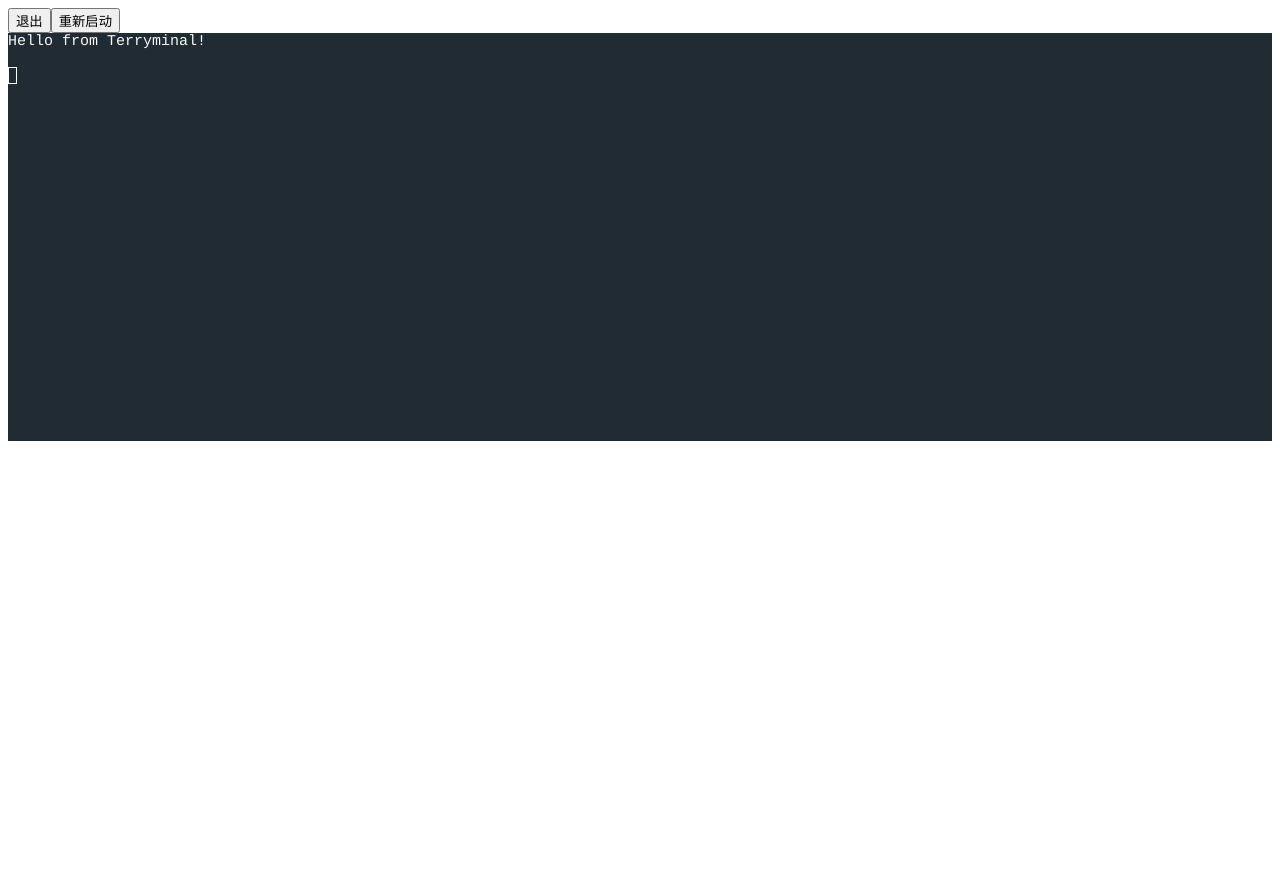
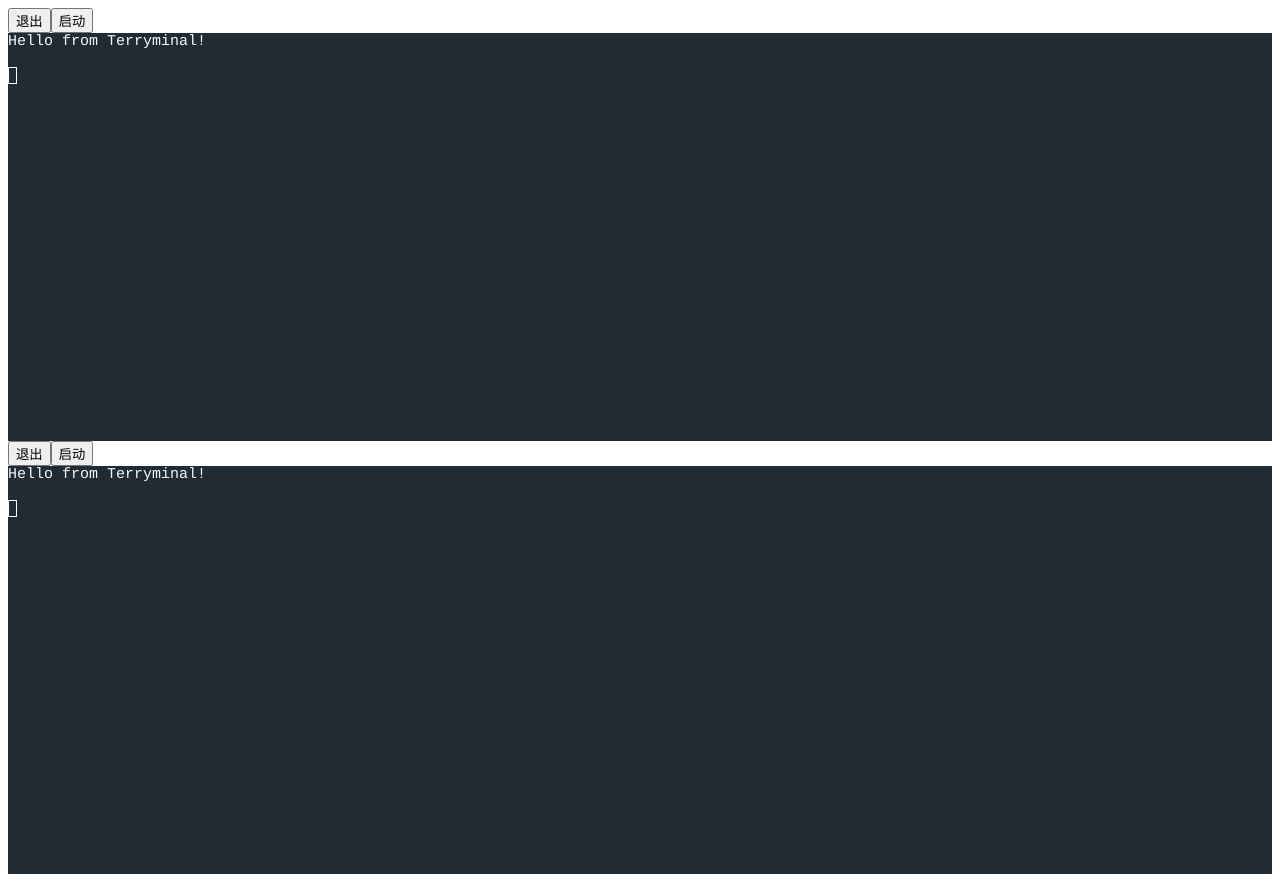
Before and after one commit to Banana-Boat/terryminal-fe, a React (Vite) app: page / in a window 1280 px wide. Before the commit the page ends 800 px from the top, so only its background shows below. Built offline with nearby package versions, Linux system fonts and the light colour scheme; no server answers.

Commit message:
update: 补充socket部分注释

```diff
--- a/src/App.tsx
+++ b/src/App.tsx
@@ -1,11 +1,11 @@
-import { TermSocketContext, TermSocketProvider } from "./contexts/term-socket";
+import { TermSocketProvider } from "./contexts/term-socket";
 import Terryminal from "./components/terryminal";
-import { useContext } from "react";
 
 function App() {
   return (
     <TermSocketProvider>
       <Terryminal ptyID="xtg1" />
+      <Terryminal ptyID="xtg2" />
     </TermSocketProvider>
   );
 }
--- a/src/components/terryminal/index.tsx
+++ b/src/components/terryminal/index.tsx
@@ -1,10 +1,4 @@
-import {
-  useContext,
-  useEffect,
-  useLayoutEffect,
-  useRef,
-  useState,
-} from "react";
+import { useContext, useEffect, useLayoutEffect, useRef } from "react";
 import { MyTerm } from "./myTerm.js";
 import "xterm/css/xterm.css";
 
@@ -16,16 +10,19 @@
 }
 
 function Terryminal({ ptyID }: IProps) {
-  const { isConnected, termSocket, addMsgListener, removeMsgListener } =
+  const { termSocket, addMsgListener, removeMsgListener } =
     useContext(TermSocketContext);
+
   const termDomRef = useRef<HTMLDivElement>(null); // 用于获取MyTerm绑定的dom元素
-  const myTerm = useRef<MyTerm>(new MyTerm(ptyID, termSocket)).current;
+  const myTerm = useRef<MyTerm>(new MyTerm(ptyID, termSocket)).current; // 创建MyTerm实例
 
+  // 注册该ptyID的消息监听器
   useEffect(() => {
     addMsgListener(ptyID, myTerm.onMessage.bind(myTerm));
     return () => removeMsgListener(ptyID, myTerm.onMessage.bind(myTerm));
   }, []);
 
+  // 绑定MyTerm实例与dom
   useLayoutEffect(() => {
     myTerm.term.open(termDomRef.current!);
   }, []);
@@ -33,7 +30,13 @@
   return (
     <>
       <button onClick={() => myTerm.quit()}>退出</button>
-      <button onClick={() => myTerm.restart()}>重新启动</button>
+      <button
+        onClick={() => {
+          if (!myTerm.start()) alert("终端启动失败，请稍后重试");
+        }}
+      >
+        启动
+      </button>
       <div ref={termDomRef} className={styles.terminal}></div>
     </>
   );
--- a/src/components/terryminal/myTerm.ts
+++ b/src/components/terryminal/myTerm.ts
@@ -6,10 +6,10 @@
 } from "../../contexts/term-socket/types.js";
 
 export class MyTerm {
-  term: Terminal;
-  termSocket: TermSocket;
-  curInput: string;
+  term: Terminal; // xterm实例
+  termSocket: TermSocket; // socket实例
   ptyID: string;
+  curInput: string; // 当前输入缓冲区
 
   constructor(ptyID: string, socket: TermSocket) {
     this.term = new Terminal({
@@ -26,37 +26,41 @@
     this.curInput = "";
 
     this.init();
-    this.termSocket.start(this.ptyID);
   }
 
+  // 打印欢迎信息
   greet() {
     this.term.write("Hello from Terryminal!\r\n\r\n");
   }
 
   init() {
+    // 监听键盘输入
     this.term.onKey(({ key, domEvent: e }) => {
       if (e.code === "Enter") {
-        console.log(this.curInput);
-
+        // 回车键入
         if (this.curInput.length > 0) {
           this.termSocket.runCmd(this.ptyID, {
             cmd: this.curInput,
           });
         }
       } else if (e.code === "Backspace") {
+        // 退格键入
         if (this.curInput.length > 0) {
-          this.term.write("\b \b");
-          this.curInput = this.curInput.slice(0, -1);
+          this.term.write("\b \b"); // 退格
+          this.curInput = this.curInput.slice(0, -1); // 从缓冲区删除字符
         }
       } else if (e.code === "Tab") {
+        // Tab键入，待实现
         e.preventDefault();
       } else {
+        // 普通字符键入
         this.curInput += key;
         this.term.write(key);
       }
     });
   }
 
+  // socket消息处理
   onMessage(event: ITermSocketEventType, data: any) {
     console.log(event, data);
     switch (event) {
@@ -67,6 +71,7 @@
         const { result, isError } = data as IRunCmdServerData;
         if (isError) break;
 
+        // 由于键盘输入的命令会被后端返回值回显，所以需要先清空当前输入
         if (this.curInput.length > 0) {
           for (let i = 0; i < this.curInput.length; i++) {
             this.term.write("\b \b");
@@ -83,10 +88,15 @@
     }
   }
 
-  restart() {
+  // 启动pty，若启动失败，返回false
+  start() {
+    if (!this.termSocket.isConnected()) return false;
+
     this.termSocket.start(this.ptyID);
+    return true;
   }
 
+  // 退出pty
   quit() {
     this.termSocket.end(this.ptyID);
   }
--- a/src/contexts/term-socket/index.tsx
+++ b/src/contexts/term-socket/index.tsx
@@ -3,14 +3,12 @@
 import { MessageListener } from "./types.js";
 
 interface ITermSocketContext {
-  isConnected: boolean;
-  termSocket: TermSocket;
-  addMsgListener: (ptyID: string, listener: MessageListener) => void;
-  removeMsgListener: (ptyID: string, listener: MessageListener) => void;
+  termSocket: TermSocket; // socket实例对象
+  addMsgListener: (ptyID: string, listener: MessageListener) => void; // 添加某个pty的消息监听器
+  removeMsgListener: (ptyID: string, listener: MessageListener) => void; // 移除某个pty的消息监听器
 }
 
 const TermSocketContext = createContext<ITermSocketContext>({
-  isConnected: false,
   termSocket: new TermSocket(),
   addMsgListener: () => {},
   removeMsgListener: () => {},
@@ -21,13 +19,10 @@
 }
 
 function TermSocketProvider({ children }: IProps) {
-  const { termSocket } = useContext(TermSocketContext);
+  const { termSocket } = useContext(TermSocketContext); // 获取socket实例对象
 
-  const [isConnected, setIsConnected] = useState(false);
-
+  // 组件销毁时关闭socket连接
   useEffect(() => {
-    termSocket.init().then(() => setIsConnected(true));
-
     return () => termSocket.close();
   }, []);
 
@@ -41,7 +36,7 @@
 
   return (
     <TermSocketContext.Provider
-      value={{ isConnected, termSocket, addMsgListener, removeMsgListener }}
+      value={{ termSocket, addMsgListener, removeMsgListener }}
     >
       {children}
     </TermSocketContext.Provider>
--- a/src/contexts/term-socket/termSocket.ts
+++ b/src/contexts/term-socket/termSocket.ts
@@ -12,43 +12,43 @@
     const { VITE_WS_HOST, VITE_WS_PORT } = import.meta.env;
     this.socket = new WebSocket(`ws://${VITE_WS_HOST}:${VITE_WS_PORT}`);
 
-    this.socket.onmessage = (msg) => {
+    // 解析消息，根据ptyID分发给对应的消息监听器
+    this.socket.addEventListener("message", (msg) => {
       const { event, ptyID, data } = JSON.parse(msg.data) as ITermSocketMessage;
-      console.log("onmessage: ", event, ptyID, data);
       const listeners = this.msgListeners[ptyID] ?? [];
       listeners.forEach((listener) => listener(event, data));
-    };
+    });
 
     this.socket.addEventListener("close", (e) => console.log("onclose: ", e));
     this.socket.addEventListener("error", (e) => console.log("onerror: ", e));
+    this.socket.addEventListener("open", () => console.log("onpen"));
   }
 
-  init() {
-    return new Promise((resolve) => {
-      this.socket.addEventListener("open", () => {
-        console.log("onpen");
-        resolve(true);
-      });
-    });
+  // 添加某个pty的消息监听器
+  addMsgListener(ptyID: string, listener: MessageListener) {
+    this.msgListeners[ptyID] = [...(this.msgListeners[ptyID] ?? []), listener];
   }
 
-  addMsgListener(ptyID: string, listener: MessageListener) {
-    this.msgListeners[ptyID] = [...(this.msgListeners[ptyID] ?? []), listener];
-    console.log(this.msgListeners);
-  }
-
+  // 移除某个pty的消息监听器
   removeMsgListener(ptyID: string, listener: MessageListener) {
     this.msgListeners[ptyID] = (this.msgListeners[ptyID] ?? []).filter(
       (l) => l !== listener
     );
   }
 
-  close() {
-    this.socket.close();
+  // 判断socket是否已经成功连接
+  isConnected() {
+    return this.socket.readyState === 1;
   }
 
+  // 关闭socket连接
+  close() {
+    if (this.isConnected()) this.socket.close();
+  }
+
+  // 启动Pty
   start(ptyID: string) {
-    if (this.socket.readyState === 1)
+    if (this.isConnected())
       this.socket.send(
         JSON.stringify({
           ptyID: ptyID,
@@ -57,8 +57,9 @@
       );
   }
 
+  // 结束Pty
   end(ptyID: string) {
-    if (this.socket.readyState === 1)
+    if (this.isConnected())
       this.socket.send(
         JSON.stringify({
           ptyID: ptyID,
@@ -67,8 +68,9 @@
       );
   }
 
+  // 执行命令
   runCmd(ptyID: string, data: IRunCmdClientData) {
-    if (this.socket.readyState === 1)
+    if (this.isConnected())
       this.socket.send(
         JSON.stringify({
           ptyID: ptyID,
```
Also changed, not shown: src/contexts/term-socket/types.ts (+6 -5 lines).
